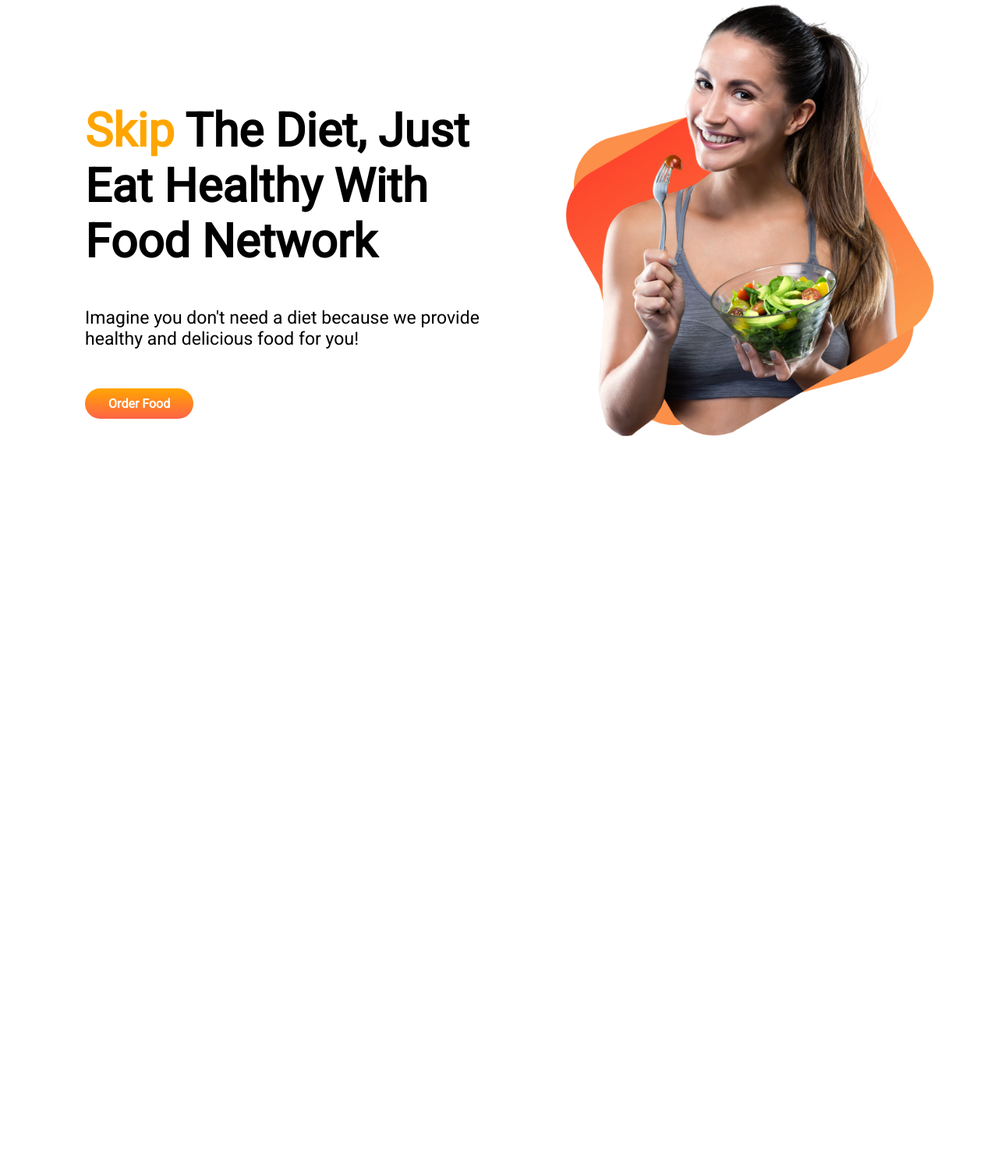
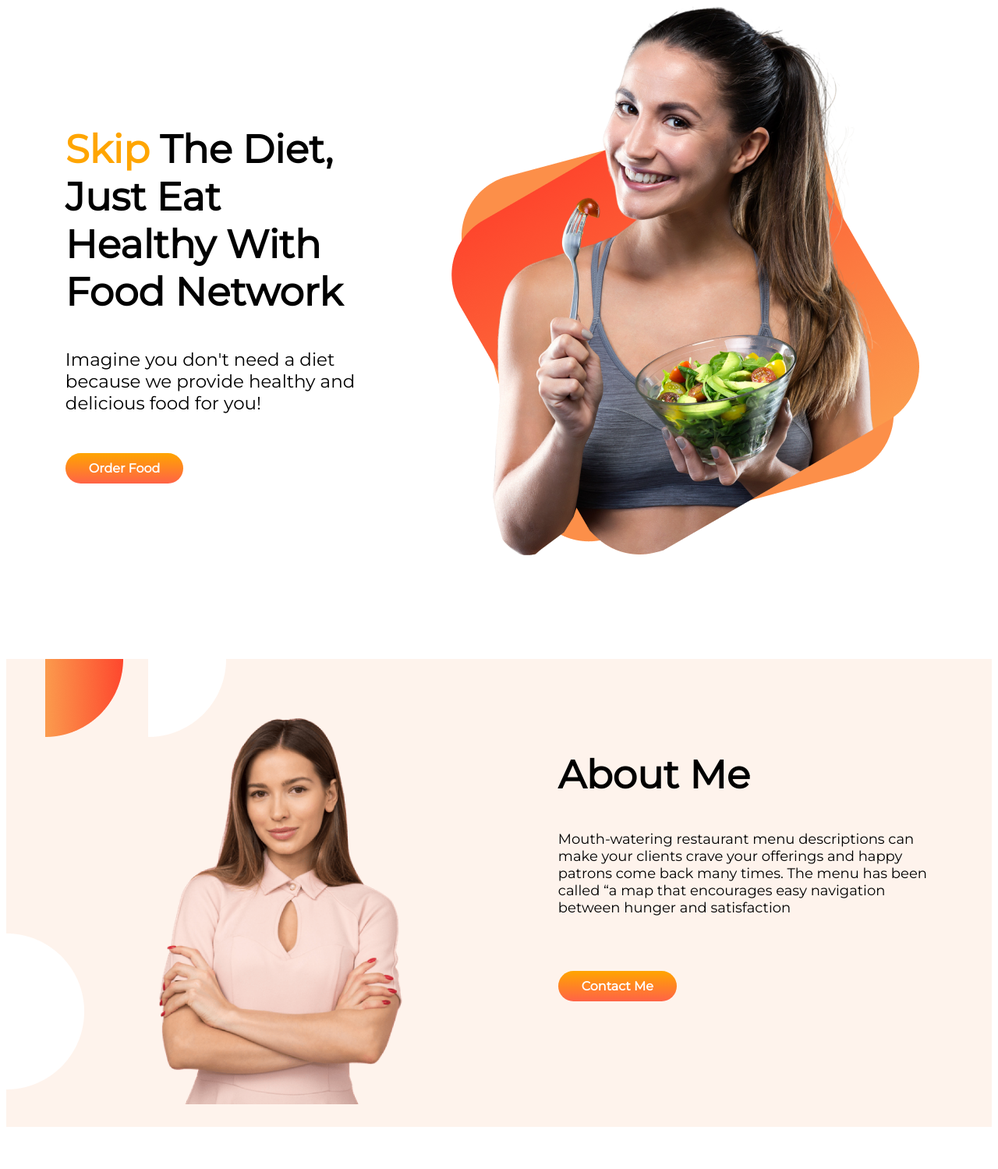
Before and after one commit to tafsiruzzaman/assignment1, a plain HTML site: page index.html in a window 1280 px wide. Shown: the part 40-1539 px from the top of the page at 78% size. Before the commit the page ends 800 px from the top, so only its background shows below. Drawn offline with Linux system fonts and the light colour scheme.

Commit message:
section 2 done

```diff
--- a/index.html
+++ b/index.html
@@ -7,19 +7,29 @@
     <link rel="shortcut icon" href="images/icon.png" type="image/x-icon">
     <link rel="preconnect" href="https://fonts.googleapis.com">
     <link rel="preconnect" href="https://fonts.gstatic.com" crossorigin>
-    <link href="https://fonts.googleapis.com/css2?family=Roboto&display=swap" rel="stylesheet">
+    <link href="https://fonts.googleapis.com/css2?family=Montserrat&display=swap" rel="stylesheet">
     <link rel="stylesheet" href="style.css">
     <title> Food Network </title>
 </head>
 <body>
-    <section>
-        <div id="div1-sec1" class="half-width">
+    <section class="section-flex">
+        <div id="div1-sec1" id="half-width1">
             <h1> <span id="span"> Skip </span> The Diet, Just Eat Healthy With Food Network </h1>
-            <p id="margin-p"> Imagine you don't need a diet because we provide  healthy and delicious food for you! </p>
-            <a id="order-food" href="https://github.com/tafsiruzzaman" target="_blank"> Order Food </a>
+            <p id="margin-p-sec-1"> Imagine you don't need a diet because we provide  healthy and delicious food for you! </p>
+            <a class="button-style" href="https://github.com/tafsiruzzaman" target="_blank"> Order Food </a>
         </div>
-        <div id="div2-sec1" class="half-width">
+        <div id="div2-sec1" id="half-width1">
             <img src="images/top.png" alt="">
+        </div>
+    </section>
+    <section id="section2" class="section-flex">
+        <div id="half-width2">
+            <img src="images/bottom.png" alt="">
+        </div>
+        <div class="div2-sec2" id="half-width2">
+            <h1> About Me </h1>
+            <p id="margin-p-sec-2"> Mouth-watering restaurant menu descriptions can make your clients crave your offerings and happy patrons come back many times. The menu has been called “a map that encourages easy navigation between hunger and satisfaction </p>
+            <a class="button-style" href="https://github.com/tafsiruzzaman" target="_blank"> Contact Me </a>
         </div>
     </section>
 </body>
--- a/style.css
+++ b/style.css
@@ -1,17 +1,19 @@
 body{
-    font-family: 'Roboto', sans-serif;
+    font-family: 'Montserrat', sans-serif;
     border: 0;
 }
 
-section{
+.section-flex{
     display: flex;
+    margin-bottom: 100px;
 }
 
 h1{
-    font-size: 60px;
+    font-size: 50px;
+    font-weight: 900;
 }
 
-#margin-p{
+#margin-p-sec-1{
     margin-bottom: 60px;
     font-size: 23px;
 }
@@ -20,7 +22,7 @@ h1{
     color: orange;
 }
 
-#order-food{
+.button-style{
     text-decoration: none;
     background-image: linear-gradient(orange, tomato);
     color: white;
@@ -29,23 +31,46 @@ h1{
     padding: 10px 30px;
 }
 
-.half-width{
+#half-width1{
     width: 50%;
 }
 
-.half-width img{
-    width: 100%;
+#half-width1 img{
+    width: 90%;
 }
 
 #div1-sec1{
-    padding-top: 9%;
-    padding-left: 8%;
-    padding-bottom: 10%;
+    padding-top: 12%;
+    padding-left: 6%;
+    padding-bottom: 2%;
 }
 
 #div2-sec1{
     padding-top: 2%;
     padding-left: 6%;
-    padding-right: 4%;
-    padding-bottom: 6%;
+    padding-right: 5%;
 }
+
+#section2{
+    background-image: url(images/middle.png);
+    background-repeat: no-repeat;
+}
+
+#half-width2{
+    width: 50%;
+    padding: 6%;
+}
+
+#half-width2 img{
+    width: 65%;
+    padding-left: 25%;
+}
+
+#margin-p-sec-2{
+    margin-bottom: 80px;
+    font-size: 18px;
+}
+
+.div2-sec2{
+    padding: 6%;
+}
```
